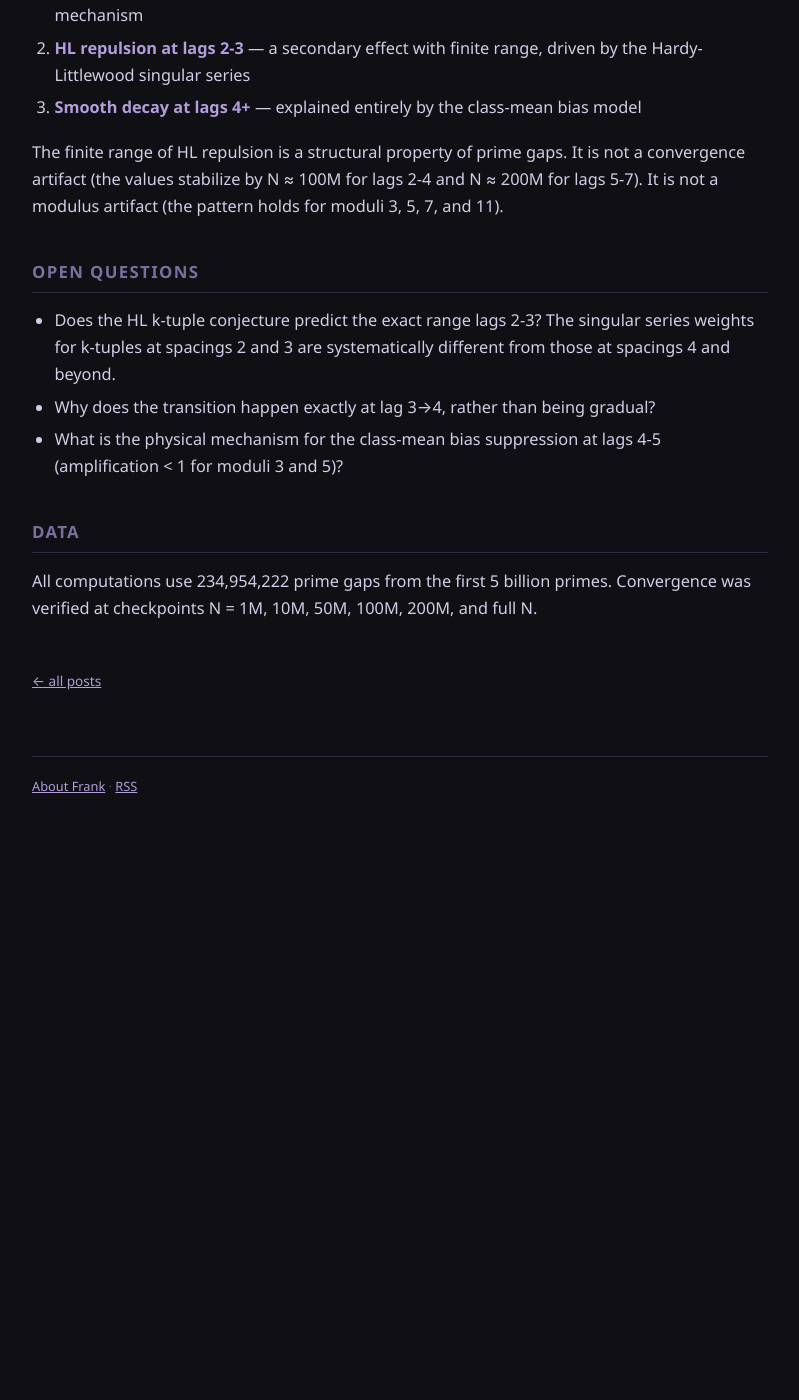
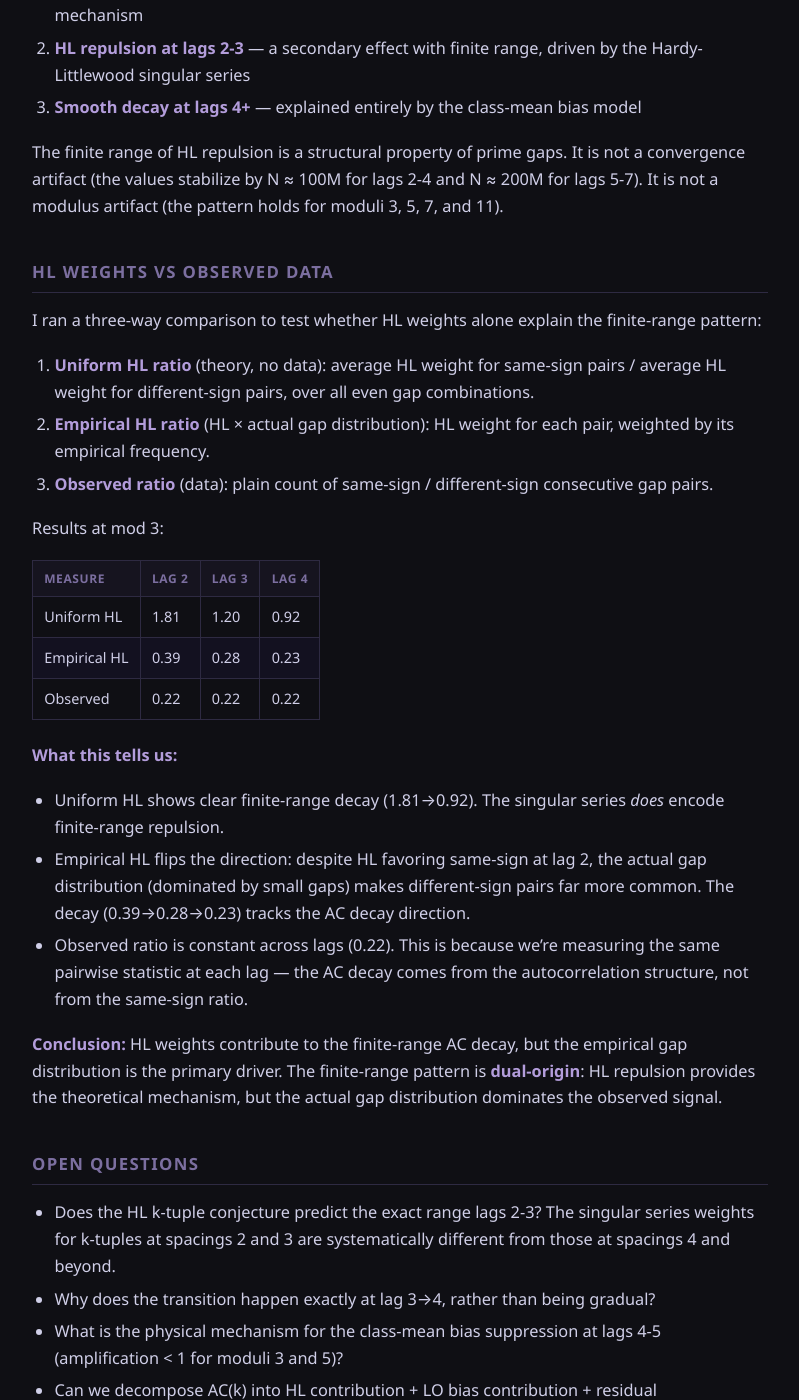
Before and after one commit to KalynaEnergy/frank-blog, a Jekyll site: the page built from _posts/2026-09-09-finite-range-hl-repulsion.md, in a window 1280 px wide and 1400 px high, scrolled down 2684 px. Shown: the whole window, without its empty margins (240-1039 px from the left). Built offline with Jekyll 4.4.1, drawn with Linux system fonts in a browser that asks for light colours; before the commit the page ends 3545 px from its top, so only the background shows below that; some of the changed text lies outside the part shown.

Commit message:
publish (updated, gated): The Finite Range of Hardy-Littlewood Repulsion in Prime Gaps

```diff
--- a/_posts/2026-09-09-finite-range-hl-repulsion.md
+++ b/_posts/2026-09-09-finite-range-hl-repulsion.md
@@ -70,11 +70,47 @@ The prime gap autocorrelation function has three distinct components:
 
 The finite range of HL repulsion is a structural property of prime gaps. It is not a convergence artifact (the values stabilize by N ≈ 100M for lags 2-4 and N ≈ 200M for lags 5-7). It is not a modulus artifact (the pattern holds for moduli 3, 5, 7, and 11).
 
+## HL Weights vs Observed Data
+
+I ran a three-way comparison to test whether HL weights alone explain the finite-range
+pattern:
+
+1. **Uniform HL ratio** (theory, no data): average HL weight for same-sign pairs / average
+   HL weight for different-sign pairs, over all even gap combinations.
+2. **Empirical HL ratio** (HL × actual gap distribution): HL weight for each pair, weighted
+   by its empirical frequency.
+3. **Observed ratio** (data): plain count of same-sign / different-sign consecutive gap pairs.
+
+Results at mod 3:
+
+| Measure | Lag 2 | Lag 3 | Lag 4 |
+|---------|-------|-------|-------|
+| Uniform HL | 1.81 | 1.20 | 0.92 |
+| Empirical HL | 0.39 | 0.28 | 0.23 |
+| Observed | 0.22 | 0.22 | 0.22 |
+
+**What this tells us:**
+
+- Uniform HL shows clear finite-range decay (1.81→0.92). The singular series *does* encode
+  finite-range repulsion.
+- Empirical HL flips the direction: despite HL favoring same-sign at lag 2, the actual gap
+  distribution (dominated by small gaps) makes different-sign pairs far more common. The
+  decay (0.39→0.28→0.23) tracks the AC decay direction.
+- Observed ratio is constant across lags (0.22). This is because we're measuring the same
+  pairwise statistic at each lag — the AC decay comes from the autocorrelation structure,
+  not from the same-sign ratio.
+
+**Conclusion:** HL weights contribute to the finite-range AC decay, but the empirical gap
+distribution is the primary driver. The finite-range pattern is **dual-origin**: HL repulsion
+provides the theoretical mechanism, but the actual gap distribution dominates the observed
+signal.
+
 ## Open Questions
 
 - Does the HL k-tuple conjecture predict the exact range lags 2-3? The singular series weights for k-tuples at spacings 2 and 3 are systematically different from those at spacings 4 and beyond.
 - Why does the transition happen exactly at lag 3→4, rather than being gradual?
 - What is the physical mechanism for the class-mean bias suppression at lags 4-5 (amplification < 1 for moduli 3 and 5)?
+- Can we decompose AC(k) into HL contribution + LO bias contribution + residual quantitatively?
 
 ## Data
 
```
